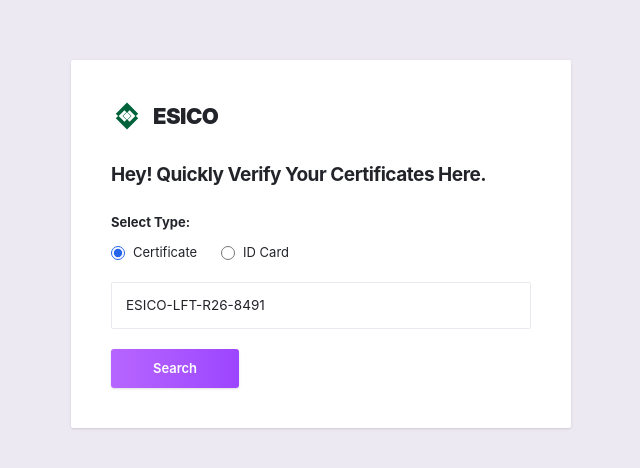
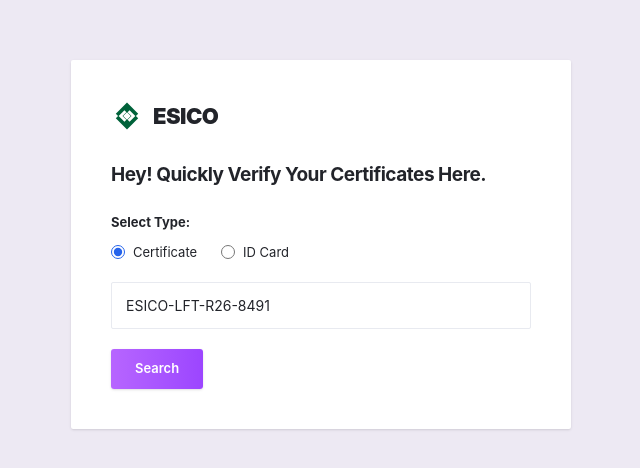
Before and after one commit to raginraju/esico-prototype, a React (Vite) app: page /viewcertificates in a window 1280 px wide. Shown: the part 156-624 px from the top of the page, without its empty margins (319-959 px from the left). Built offline with nearby package versions, Linux system fonts and the light colour scheme.

Commit message:
feat: refactoring

```diff
--- a/package.json
+++ b/package.json
@@ -14,12 +14,14 @@
   },
   "dependencies": {
     "@tailwindcss/vite": "^4.3.3",
+    "clsx": "^2.1.1",
     "drizzle-orm": "^0.45.2",
     "hono": "^4.13.5",
     "lucide-react": "^1.39.0",
     "react": "^19.2.8",
     "react-dom": "^19.2.8",
     "react-router-dom": "^7.18.3",
+    "tailwind-merge": "^3.6.0",
     "tailwindcss": "^4.3.3"
   },
   "devDependencies": {
--- /dev/null
+++ b/src/components/ui/BrandLogo.tsx
@@ -0,0 +1,18 @@
+// src/components/ui/BrandLogo.tsx
+import { cn } from "../../lib/utils";
+
+export function BrandLogo({ className }: { className?: string }) {
+  return (
+    <div className={cn("flex items-center gap-2.5", className)}>
+      <svg className="w-8 h-8 text-[#00623a]" viewBox="0 0 100 100" fill="currentColor">
+        <path d="M50 8L15 43L30 58L50 38L70 58L85 43L50 8Z" />
+        <path d="M50 92L85 57L70 42L50 62L30 42L15 57L50 92Z" />
+        <path d="M42 32L24 50L42 68L48 62L36 50L48 38L42 32Z" fill="#ffffff" />
+        <path d="M58 32L76 50L58 68L52 62L64 50L52 38L58 32Z" fill="#ffffff" />
+      </svg>
+      <span className="text-[22px] font-black tracking-tight text-[#22242a] font-sans">
+        ESICO
+      </span>
+    </div>
+  );
+}
--- /dev/null
+++ b/src/components/ui/Button.tsx
@@ -0,0 +1,34 @@
+import React from "react";
+import { cn } from "../../lib/utils";
+
+interface ButtonProps extends React.ButtonHTMLAttributes<HTMLButtonElement> {
+  variant?: "primary" | "gradient" | "secondary";
+}
+
+export function Button({
+  className,
+  variant = "gradient",
+  disabled,
+  children,
+  ...props
+}: ButtonProps) {
+  const baseStyles =
+    "inline-flex items-center justify-center font-semibold text-[13px] rounded-[3px] shadow-sm transition-all cursor-pointer active:scale-[0.98] disabled:opacity-50 disabled:pointer-events-none";
+
+  const variants = {
+    gradient:
+      "bg-gradient-to-r from-[#b765ff] to-[#9c45ff] hover:from-[#a852fa] hover:to-[#8d34f5] text-white py-2.5 px-6",
+    primary: "bg-[#00623a] hover:bg-[#004d2e] text-white py-2.5 px-6",
+    secondary: "border border-[#e8eaf0] bg-white hover:bg-neutral-50 text-[#22242a] py-2.5 px-6",
+  };
+
+  return (
+    <button
+      className={cn(baseStyles, variants[variant], className)}
+      disabled={disabled}
+      {...props}
+    >
+      {children}
+    </button>
+  );
+}
--- /dev/null
+++ b/src/components/ui/Card.tsx
@@ -0,0 +1,17 @@
+import { cn } from "../../lib/utils";
+
+export function CenteredLayout({ children }: { children: React.ReactNode }) {
+  return (
+    <div className="min-h-screen min-h-dvh w-full bg-[#ede9f3] flex items-center justify-center p-4 sm:p-8">
+      {children}
+    </div>
+  );
+}
+
+export function AuthCard({ children, className }: { children: React.ReactNode; className?: string }) {
+  return (
+    <div className={cn("w-full max-w-[500px] bg-white rounded-[2px] shadow-sm p-8 sm:p-10", className)}>
+      {children}
+    </div>
+  );
+}
--- /dev/null
+++ b/src/components/ui/Input.tsx
@@ -0,0 +1,30 @@
+import React from "react";
+import { cn } from "../../lib/utils";
+
+interface InputProps extends React.InputHTMLAttributes<HTMLInputElement> {
+  label?: string;
+  error?: string;
+}
+
+export function Input({ label, error, className, id, ...props }: InputProps) {
+  return (
+    <div className="space-y-1.5 w-full">
+      {label && (
+        <label htmlFor={id} className="block text-[13px] font-bold text-[#22242a]">
+          {label}
+        </label>
+      )}
+      <input
+        id={id}
+        className={cn(
+          "w-full px-3.5 py-3 border border-[#e8eaf0] rounded-[2px] text-[14px] text-[#22242a] placeholder-[#a6abb7] bg-white transition-colors",
+          "focus:outline-none focus:border-neutral-400 focus:ring-1 focus:ring-neutral-400",
+          error && "border-red-500 focus:border-red-500 focus:ring-red-500",
+          className
+        )}
+        {...props}
+      />
+      {error && <p className="text-xs text-red-500 mt-1">{error}</p>}
+    </div>
+  );
+}
--- /dev/null
+++ b/src/lib/utils.ts
@@ -0,0 +1,6 @@
+import { clsx, type ClassValue } from "clsx";
+import { twMerge } from "tailwind-merge";
+
+export function cn(...inputs: ClassValue[]) {
+  return twMerge(clsx(inputs));
+}
--- a/src/pages/ViewCertificates.tsx
+++ b/src/pages/ViewCertificates.tsx
@@ -1,5 +1,10 @@
+// src/pages/ViewCertificates.tsx
 import { useState } from "react";
 import { useNavigate } from "react-router-dom";
+import { BrandLogo } from "../components/ui/BrandLogo";
+import { CenteredLayout, AuthCard } from "../components/ui/Card";
+import { Input } from "../components/ui/Input";
+import { Button } from "../components/ui/Button";
 
 export default function ViewCertificates() {
   const [docType, setDocType] = useState<"certificate" | "idCard">("certificate");
@@ -9,89 +14,58 @@
   const handleSearch = (e: React.FormEvent) => {
     e.preventDefault();
     if (searchId.trim()) {
-      navigate(`/viewPDF/${searchId.trim()}`);
+      navigate(`/viewPDF/${encodeURIComponent(searchId.trim())}`);
     }
   };
 
   return (
-    <div className="min-h-screen min-h-dvh w-full bg-[#ede9f3] flex items-center justify-center p-4 sm:p-8">
-      {/* Centered Verification Card */}
-      <div className="w-full max-w-[500px] bg-white rounded-[2px] shadow-sm p-8 sm:p-10">
+    <CenteredLayout>
+      <AuthCard>
+        <BrandLogo />
 
-        {/* ESICO Brand Header */}
-        <div className="flex items-center gap-2.5">
-          <svg className="w-8 h-8 text-[#00623a]" viewBox="0 0 100 100" fill="currentColor">
-            <path d="M50 8L15 43L30 58L50 38L70 58L85 43L50 8Z" />
-            <path d="M50 92L85 57L70 42L50 62L30 42L15 57L50 92Z" />
-            <path d="M42 32L24 50L42 68L48 62L36 50L48 38L42 32Z" fill="#ffffff" />
-            <path d="M58 32L76 50L58 68L52 62L64 50L52 38L58 32Z" fill="#ffffff" />
-          </svg>
-          <span className="text-[22px] font-black tracking-tight text-[#22242a] font-sans">
-            ESICO
-          </span>
-        </div>
-
-        {/* Heading */}
         <h1 className="text-[17px] sm:text-[19px] font-bold text-[#22242a] mt-7 tracking-tight">
           Hey! Quickly Verify Your Certificates Here.
         </h1>
 
         <form onSubmit={handleSearch} className="mt-6 space-y-5">
-          {/* Select Type Section */}
-          <div>
-            <label className="block text-[13px] font-bold text-[#22242a] mb-2.5">
-              Select Type:
-            </label>
-            <div className="flex items-center gap-6">
-              <label className="flex items-center gap-2 cursor-pointer text-[13px] text-[#22242a] font-normal">
+          <div className="space-y-2.5">
+            <span className="block text-[13px] font-bold text-[#22242a]">Select Type:</span>
+            <div className="flex items-center gap-6 text-[13px] text-[#22242a]">
+              <label className="flex items-center gap-2 cursor-pointer">
                 <input
                   type="radio"
                   name="docType"
                   value="certificate"
                   checked={docType === "certificate"}
                   onChange={() => setDocType("certificate")}
-                  className="w-3.5 h-3.5 accent-[#2563eb] cursor-pointer"
+                  className="w-3.5 h-3.5 accent-[#2563eb]"
                 />
                 Certificate
               </label>
-
-              <label className="flex items-center gap-2 cursor-pointer text-[13px] text-[#22242a] font-normal">
+              <label className="flex items-center gap-2 cursor-pointer">
                 <input
                   type="radio"
                   name="docType"
                   value="idCard"
                   checked={docType === "idCard"}
                   onChange={() => setDocType("idCard")}
-                  className="w-3.5 h-3.5 accent-[#2563eb] cursor-pointer"
+                  className="w-3.5 h-3.5 accent-[#2563eb]"
                 />
                 ID Card
               </label>
             </div>
           </div>
 
-          {/* Search Input Field */}
-          <div>
-            <input
-              type="text"
-              value={searchId}
-              onChange={(e) => setSearchId(e.target.value)}
-              placeholder="ESICO-LFT-"
-              className="w-full px-3.5 py-3 border border-[#e8eaf0] rounded-[2px] text-[16px] sm:text-[13.5px] text-[#22242a] placeholder-[#a6abb7] focus:outline-none focus:border-neutral-400 bg-white"
-              required
-            />
-          </div>
+          <Input
+            value={searchId}
+            onChange={(e) => setSearchId(e.target.value)}
+            placeholder="ESICO-LFT-"
+            required
+          />
 
-          {/* Action Button */}
-          <div>
-            <button
-              type="submit"
-              className="w-32 py-2.5 bg-gradient-to-r from-[#b765ff] to-[#9c45ff] hover:from-[#a852fa] hover:to-[#8d34f5] active:scale-[0.98] text-white font-semibold text-[13px] rounded-[3px] shadow-sm transition-all cursor-pointer"
-            >
-              Search
-            </button>
-          </div>
+          <Button type="submit">Search</Button>
         </form>
-      </div>
-    </div>
+      </AuthCard>
+    </CenteredLayout>
   );
 }
```
Also changed, not shown: 1 other file (tests, documents, lock files or other folders).
